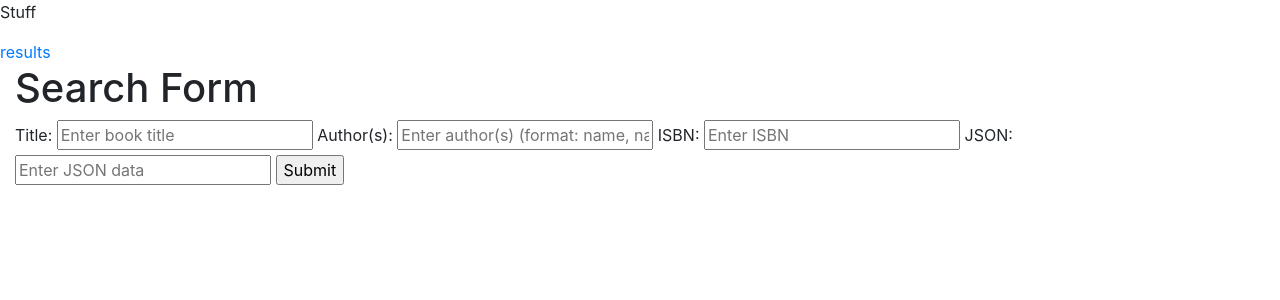
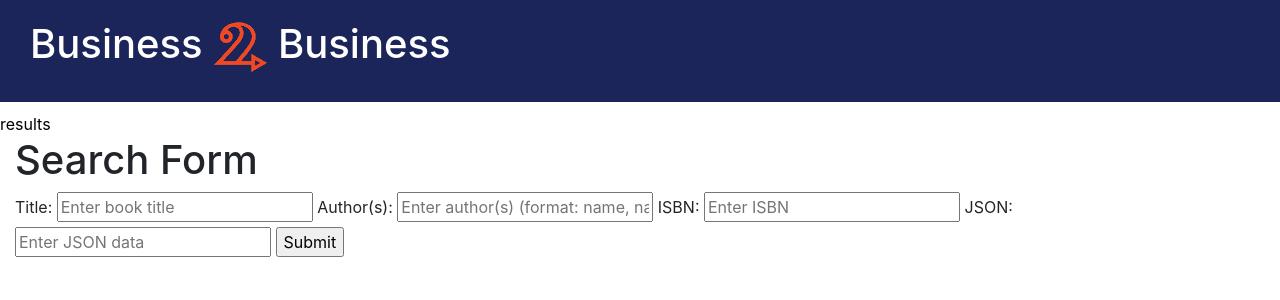
Before and after one commit to JessicaRehmel/CrunchTimeB2B, a Django app: page /B2B/ in a window 1280 px wide. Shown: the top 300 px of the page. Run offline with Django 3.2, Linux system fonts and the light colour scheme; some libraries are stand-ins or nearby versions.

Commit message:
added css file

```diff
--- a/B2BSite/B2B/static/css/style.css
+++ b/B2BSite/B2B/static/css/style.css
@@ -35,11 +35,13 @@ h4 {
   }
 
 #header {
-    background-color: #1a53ff;
+    background-color: #1c2559;
+    color:#ffffff;
     padding-left: 30px;
-    padding-top: 10px;
-    padding-bottom: 10px;
+    padding-top: 20px;
+    padding-bottom: 20px;
     margin-bottom:10px;
+    text-align: left;
 }
 
 #line{
--- a/B2BSite/B2B/templates/base_generic.html
+++ b/B2BSite/B2B/templates/base_generic.html
@@ -7,10 +7,12 @@
     <link rel="stylesheet" href="https://stackpath.bootstrapcdn.com/bootstrap/4.1.3/css/bootstrap.min.css" integrity="sha384-MCw98/SFnGE8fJT3GXwEOngsV7Zt27NXFoaoApmYm81iuXoPkFOJwJ8ERdknLPMO" crossorigin="anonymous">
     <!-- Add additional CSS in static file -->
     {% load static %}
-    <link rel="stylesheet" href="{% static 'style/css.css' %}">
+    <link rel="stylesheet" href="{% static 'css/style.css' %}">
 </head>
 <body>
-    <p>Stuff</p>
+    <div id = "header">
+        <h1>Business <img src= "{% static 'two.png' %}" alt="logo" /> Business</h1>
+    </div>
     <a href = "{% url 'results' %}">results</a>
     <div class="col-sm-10 ">{% block content %}{% endblock %}</div>
 </body>
```
Also changed, not shown: B2BSite/B2B/static/two.png (added).
